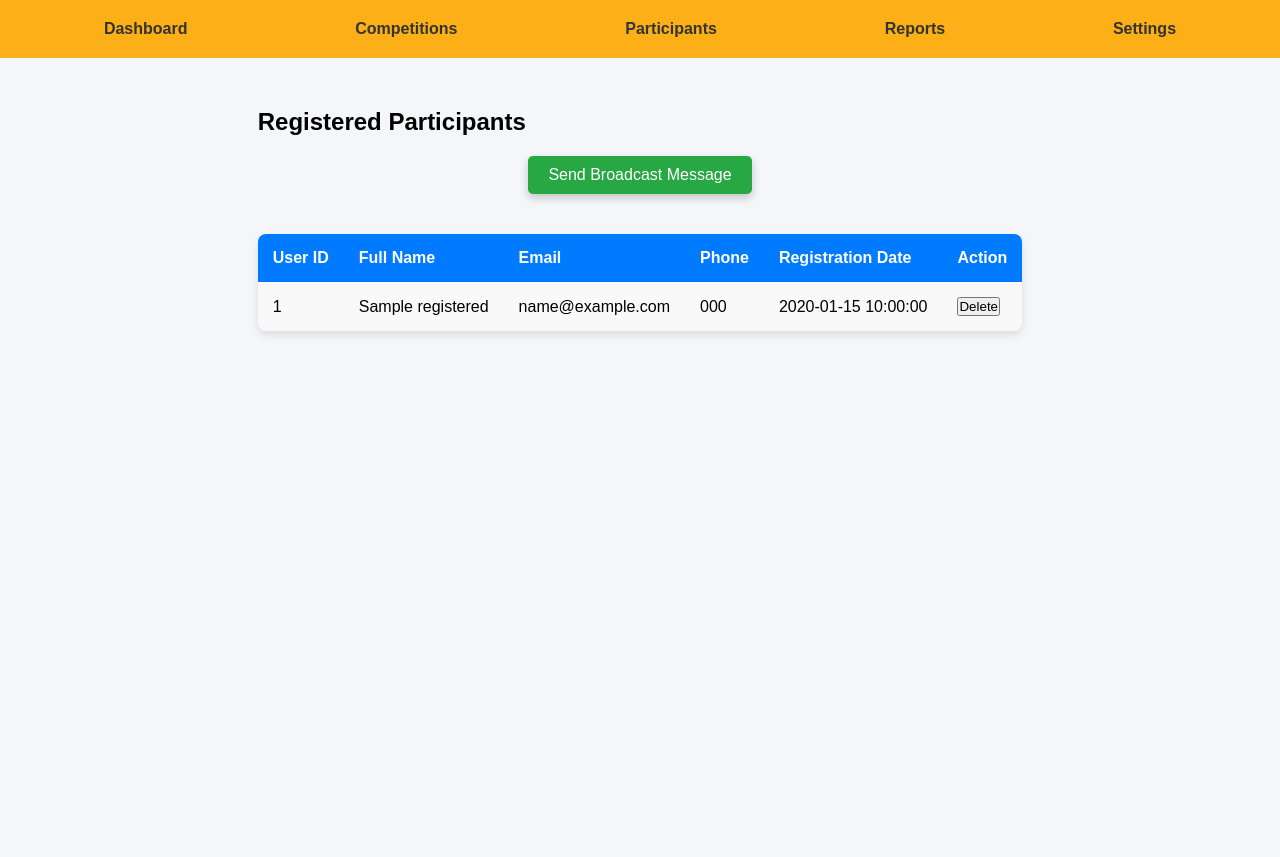
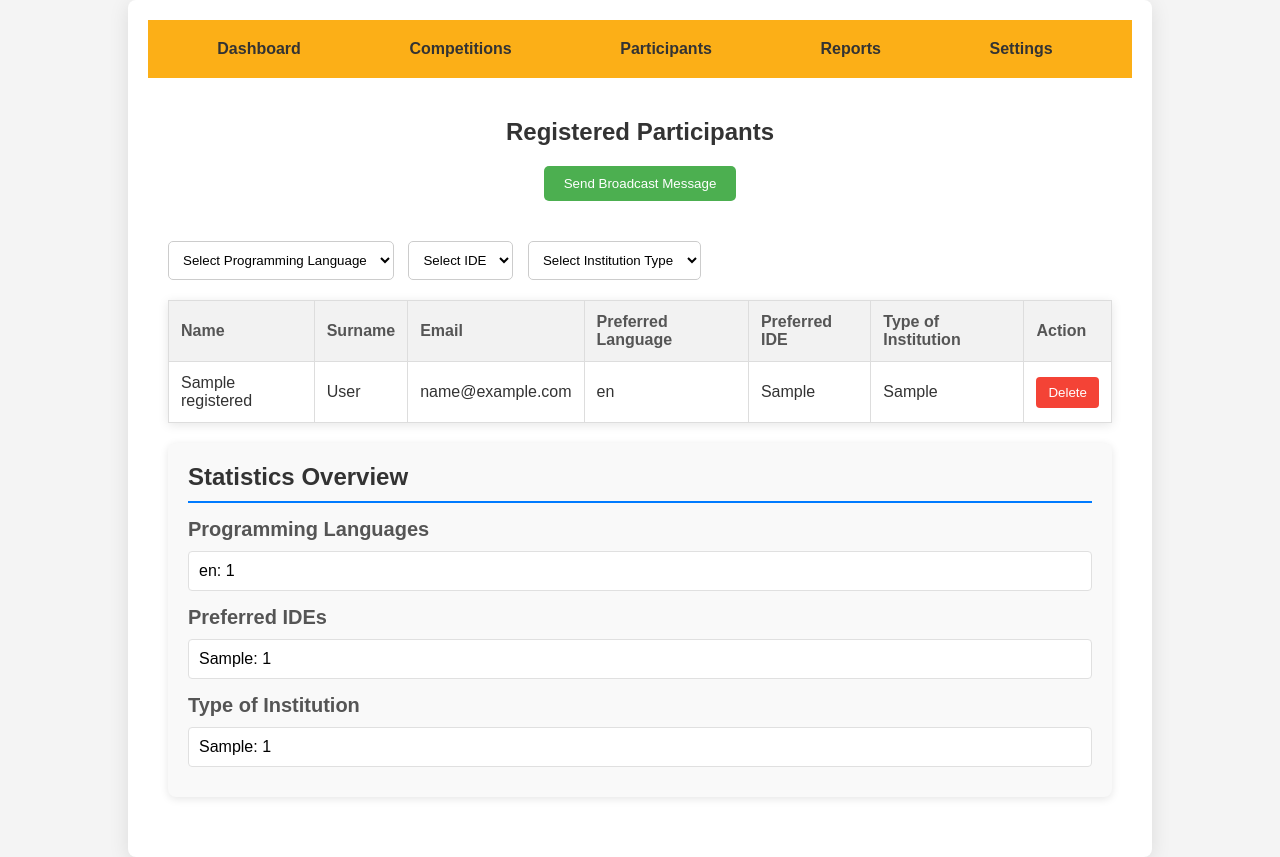
Before and after one commit to AbrahamCEO/Nust-Programming-Competition, a PHP site: page /participants.php in a window 1280 px wide. Before the commit the page ends 335 px from the top, so only its background shows below. Run offline with PHP 8.4, Linux system fonts and the light colour scheme; the visitor is signed in with stand-in values (Sample User, id 1); tables that the repository leaves empty or names only in its code hold one stand-in row (values such as "Sample post").

Commit message:
added more info and stats to the participants page

```diff
--- a/participants.php
+++ b/participants.php
@@ -9,78 +9,36 @@ if (!isset($_SESSION['email'])) {
 // Include database connection file
 include("db_connection.php");
 
-// Fetch registered users
-$query = "SELECT * FROM registered";
+// Fetch registered users including name and surname
+$query = "SELECT name, surname, email, preferred_language, preferred_ide, type_of_institution FROM registered";
 $result = mysqli_query($conn, $query);
 
-// Check for query error
 if (!$result) {
     die("Query failed: " . mysqli_error($conn));
 }
 
 // Handle broadcast form submission
 if ($_SERVER["REQUEST_METHOD"] == "POST" && isset($_POST['broadcast'])) {
-    $title = $_POST['title'];
-    $message = $_POST['message'];
-
-    if (!empty($title) && !empty($message)) {
-        // Insert broadcast into the broadcasts table
-        $insert_query = "INSERT INTO broadcasts (title, message) VALUES ('$title', '$message')";
-        if (mysqli_query($conn, $insert_query)) {
-            // Insert into announcements table
-            $announcement_query = "INSERT INTO announcements (title, message) VALUES ('$title', '$message')";
-            mysqli_query($conn, $announcement_query); // Ignore error handling for simplicity
-
-            // Fetch all emails from the registered users
-            $email_query = "SELECT email FROM registered";
-            $email_result = mysqli_query($conn, $email_query);
-
-            if ($email_result) {
-                // Send email to each registered user
-                while ($row = mysqli_fetch_assoc($email_result)) {
-                    $to = $row['email'];
-                    $subject = $title;
-                    $body = $message;
-                    $headers = "From: no-reply@yourdomain.com\r\n"; // Replace with your domain
-
-                    // Send email
-                    mail($to, $subject, $body, $headers);
-                }
-                // Redirect to the same page to prevent re-submission
-                header("Location: participants.php?success=1");
-                exit;
-            } else {
-                echo "<script>alert('Error fetching emails: " . mysqli_error($conn) . "');</script>";
-            }
-        } else {
-            echo "<script>alert('Error inserting broadcast: " . mysqli_error($conn) . "');</script>";
-        }
-    } else {
-        echo "<script>alert('Title and message cannot be empty.');</script>";
-    }
+    // Add your broadcast handling code here if needed
 }
 
 // Handle user deletion
 if ($_SERVER["REQUEST_METHOD"] == "POST" && isset($_POST['delete_user'])) {
-    $email = trim(strtolower($_POST['email']));
+    // Add your user deletion handling code here if needed
+}
 
-    // Delete user from registered table based on email
-    $delete_registered_query = "DELETE FROM registered WHERE LOWER(TRIM(email)) = '$email'";
-    $delete_login_query = "DELETE FROM login WHERE LOWER(TRIM(email)) = '$email'";
+// Fetch statistics for programming languages, IDEs, and institution types
+$statistics_query = "
+    SELECT preferred_language, preferred_ide, type_of_institution, COUNT(*) AS count
+    FROM registered
+    GROUP BY preferred_language, preferred_ide, type_of_institution
+";
+$statistics_result = mysqli_query($conn, $statistics_query);
 
-    // Perform deletion with error handling
-    if (mysqli_query($conn, $delete_registered_query)) {
-        if (mysqli_query($conn, $delete_login_query)) {
-            // Redirect to the same page with a success message
-            header("Location: participants.php?delete_success=1");
-            exit;
-        } else {
-            echo "<script>alert('Error deleting user from login table: " . mysqli_error($conn) . "');</script>";
+if (!$statistics_result) {
+    die("Statistics query failed: " . mysqli_error($conn));
 }
-    } else {
-        echo "<script>alert('Error deleting user from registered table: " . mysqli_error($conn) . "');</script>";
-    }
-}
+
 ?>
 
 <!DOCTYPE html>
@@ -91,68 +49,185 @@ if ($_SERVER["REQUEST_METHOD"] == "POST" && isset($_POST['delete_user'])) {
     <title>Registered Participants - NUST Competitions</title>
     <link rel="stylesheet" href="admin_styles.css">
     <style>
+    body {
+        font-family: Arial, sans-serif;
+        margin: 0;
+        padding: 0;
+        background-color: #f4f4f4;
+    }
+    .admin-container {
+        width: 80%;
+        margin: auto;
+        overflow: hidden;
+        background: #fff;
+        padding: 20px;
+        border-radius: 8px;
+        box-shadow: 0 4px 20px rgba(0, 0, 0, 0.1);
+    }
+    nav {
+        margin-bottom: 20px;
+    }
+    nav ul {
+        list-style: none;
+        padding: 0;
+    }
+    nav ul li {
+        display: inline;
+        margin-right: 10px;
+    }
+    nav ul li a {
+        text-decoration: none;
+        color: #333;
+        font-weight: bold;
+    }
+    .participants-container {
+        padding: 20px;
+    }
+    .page-header {
+        text-align: center;
+        margin-bottom: 20px;
+        font-size: 24px;
+        color: #333;
+    }
     .broadcast-button {
-            display: inline-block;
-            margin: 20px auto;
+        background-color: #4CAF50;
+        color: white;
         padding: 10px 20px;
-            background-color: #28a745;
-            color: #fff;
         border: none;
         border-radius: 5px;
-            font-size: 16px;
         cursor: pointer;
-            text-align: center;
-            box-shadow: 0px 4px 8px rgba(0, 0, 0, 0.2);
+        margin-bottom: 20px;
+        transition: background-color 0.3s ease;
     }
-
     .broadcast-button:hover {
-            background-color: #218838;
+        background-color: #45a049;
     }
-
     .broadcast-form {
-            display: none;
-            margin: 20px auto;
+        display: none; /* Initially hidden */
+        margin: 20px 0;
         padding: 20px;
-            max-width: 500px;
+        border: 1px solid #ddd;
+        border-radius: 5px;
         background-color: #f9f9f9;
-            border-radius: 8px;
-            box-shadow: 0px 4px 8px rgba(0, 0, 0, 0.1);
+        box-shadow: 0 2px 5px rgba(0, 0, 0, 0.1);
     }
-
-        .participants-container {
-            max-width: 1000px;
-            margin: 50px auto;
+    .broadcast-form input, .broadcast-form textarea {
+        width: calc(100% - 22px);
+        padding: 10px;
+        margin-bottom: 10px;
+        border: 1px solid #ccc;
+        border-radius: 5px;
     }
-
     .participants-table {
         width: 100%;
         border-collapse: collapse;
+        margin-bottom: 20px;
+        box-shadow: 0 2px 10px rgba(0, 0, 0, 0.1);
+    }
+    .participants-table th, .participants-table td {
+        border: 1px solid #ddd;
+        padding: 12px;
+        text-align: left;
+        transition: background-color 0.3s ease;
+    }
+    .participants-table th {
+        background-color: #f2f2f2;
+        color: #555;
+        font-weight: bold;
+    }
+    .participants-table tr:hover {
+        background-color: #f5f5f5;
+    }
+    .participants-table td {
+        color: #333;
+    }
+    .participants-table button {
+        background-color: #f44336;
+        color: white;
+        border: none;
+        padding: 8px 12px;
+        border-radius: 4px;
+        cursor: pointer;
+        transition: background-color 0.3s ease;
+    }
+    .participants-table button:hover {
+        background-color: #d32f2f;
+    }
+    .statistics {
         margin-top: 20px;
-            background-color: #f9f9f9;
-            border-radius: 8px;
-            overflow: hidden;
-            box-shadow: 0 4px 8px rgba(0, 0, 0, 0.1);
+    }
+    .statistics h3 {
+        margin-bottom: 10px;
+        color: #333;
+    }
+    .filter-container {
+        margin-bottom: 20px;
+    }
+    .filter-container select {
+        padding: 10px;
+        margin-right: 10px;
+        border: 1px solid #ccc;
+        border-radius: 5px;
+        background-color: #fff;
+        transition: border-color 0.3s ease;
+    }
+    .filter-container select:hover {
+        border-color: #888;
+    }
+    /* Responsive design */
+    @media (max-width: 600px) {
+        nav ul li {
+            display: block;
+            margin: 5px 0;
+        }
+        .broadcast-button {
+            width: 100%;
+        }
     }
 
-        .participants-table th, .participants-table td {
-            padding: 15px;
-            text-align: left;
+    .statistics {
+        background-color: #f9f9f9; /* Light background for contrast */
+        border-radius: 8px; /* Rounded corners */
+        box-shadow: 0 2px 8px rgba(0, 0, 0, 0.1); /* Subtle shadow */
+        padding: 20px; /* Inner spacing */
+        margin: 20px 0; /* Outer spacing */
     }
 
-        .participants-table th {
-            background-color: #007bff;
-            color: #fff;
-            font-weight: 600;
+    .statistics h3 {
+        font-size: 24px; /* Main heading size */
+        color: #333; /* Darker color for contrast */
+        border-bottom: 2px solid #007BFF; /* Blue bottom border */
+        padding-bottom: 10px; /* Padding below the heading */
+        margin-bottom: 15px; /* Margin below the heading */
     }
 
-        .participants-table tr:nth-child(even) {
-            background-color: #f2f2f2;
+    .statistics h4 {
+        font-size: 20px; /* Subheading size */
+        color: #555; /* Slightly lighter color */
+        margin: 15px 0 10px; /* Spacing above and below */
     }
 
-        .participants-table tr:hover {
-            background-color: #e9f5ff;
+    .statistics ul {
+        list-style: none; /* Remove default list style */
+        padding: 0; /* Remove padding */
     }
+
+    .statistics li {
+        background-color: #fff; /* White background for list items */
+        border: 1px solid #e0e0e0; /* Light gray border */
+        border-radius: 4px; /* Rounded corners */
+        padding: 10px; /* Padding within list items */
+        margin-bottom: 10px; /* Space between list items */
+        transition: background-color 0.3s, transform 0.3s; /* Smooth transition */
+    }
+
+    .statistics li:hover {
+        background-color: #f0f8ff; /* Light blue on hover */
+        transform: translateY(-2px); /* Lift effect on hover */
+    }
+
     </style>
+
     <script>
         function toggleBroadcastForm() {
             var form = document.getElementById('broadcastForm');
@@ -176,7 +251,6 @@ if ($_SERVER["REQUEST_METHOD"] == "POST" && isset($_POST['delete_user'])) {
     <div class="participants-container">
         <h2 class="page-header">Registered Participants</h2>
 
-        <!-- Broadcast button and form -->
         <div style="text-align: center; margin-bottom: 20px;">
             <button class="broadcast-button" onclick="toggleBroadcastForm()">Send Broadcast Message</button>
         </div>
@@ -187,43 +261,105 @@ if ($_SERVER["REQUEST_METHOD"] == "POST" && isset($_POST['delete_user'])) {
             <button type="submit" name="broadcast">Send Broadcast</button>
         </form>
 
-        <?php if (mysqli_num_rows($result) > 0): ?>
+        <div class="filter-container">
+            <form method="GET" action="">
+                <select name="language" onchange="this.form.submit()">
+                    <option value="">Select Programming Language</option>
+                    <option value="Python" <?= (isset($_GET['language']) && $_GET['language'] === 'Python') ? 'selected' : ''; ?>>Python</option>
+                    <option value="Java" <?= (isset($_GET['language']) && $_GET['language'] === 'Java') ? 'selected' : ''; ?>>Java</option>
+                    <option value="JavaScript" <?= (isset($_GET['language']) && $_GET['language'] === 'JavaScript') ? 'selected' : ''; ?>>JavaScript</option>
+                    <option value="C++" <?= (isset($_GET['language']) && $_GET['language'] === 'C++') ? 'selected' : ''; ?>>C++</option>
+                </select>
+                <select name="ide" onchange="this.form.submit()">
+                    <option value="">Select IDE</option>
+                    <option value="VSCode" <?= (isset($_GET['ide']) && $_GET['ide'] === 'VSCode') ? 'selected' : ''; ?>>VSCode</option>
+                    <option value="PyCharm" <?= (isset($_GET['ide']) && $_GET['ide'] === 'PyCharm') ? 'selected' : ''; ?>>PyCharm</option>
+                    <option value="Eclipse" <?= (isset($_GET['ide']) && $_GET['ide'] === 'Eclipse') ? 'selected' : ''; ?>>Eclipse</option>
+                </select>
+                <select name="institution" onchange="this.form.submit()">
+                    <option value="">Select Institution Type</option>
+                    <option value="University" <?= (isset($_GET['institution']) && $_GET['institution'] === 'University') ? 'selected' : ''; ?>>University</option>
+                    <option value="College" <?= (isset($_GET['institution']) && $_GET['institution'] === 'College') ? 'selected' : ''; ?>>College</option>
+                    <option value="High School" <?= (isset($_GET['institution']) && $_GET['institution'] === 'High School') ? 'selected' : ''; ?>>High School</option>
+                </select>
+            </form>
+        </div>
+
         <table class="participants-table">
             <thead>
                 <tr>
-                        <th>User ID</th>
-                        <th>Full Name</th>
+                    <th>Name</th>
+                    <th>Surname</th>
                     <th>Email</th>
-                        <th>Phone</th>
-                        <th>Registration Date</th>
+                    <th>Preferred Language</th>
+                    <th>Preferred IDE</th>
+                    <th>Type of Institution</th>
                     <th>Action</th>
                 </tr>
             </thead>
             <tbody>
-                    <?php while ($user = mysqli_fetch_assoc($result)): ?>
+                <?php while ($row = mysqli_fetch_assoc($result)): ?>
                     <tr>
-                            <td><?php echo htmlspecialchars($user['id']); ?></td>
-                            <td><?php echo htmlspecialchars($user['name']); ?></td>
-                            <td><?php echo htmlspecialchars($user['email']); ?></td>
-                            <td><?php echo htmlspecialchars($user['contact_number']); ?></td>
-                            <td><?php echo htmlspecialchars($user['registration_date']); ?></td>
+                        <td><?= htmlspecialchars($row['name']); ?></td>
+                        <td><?= htmlspecialchars($row['surname']); ?></td>
+                        <td><?= htmlspecialchars($row['email']); ?></td>
+                        <td><?= htmlspecialchars($row['preferred_language']); ?></td>
+                        <td><?= htmlspecialchars($row['preferred_ide']); ?></td>
+                        <td><?= htmlspecialchars($row['type_of_institution']); ?></td>
                         <td>
-                                <form method="POST" action="" style="display: inline;">
-                                    <input type="hidden" name="email" value="<?php echo htmlspecialchars($user['email']); ?>">
-                                    <button type="submit" name="delete_user" onclick="return confirm('Are you sure you want to delete this user?');">
-                                        Delete
-                                    </button>
+                            <form method="POST" action="">
+                                <input type="hidden" name="user_email" value="<?= htmlspecialchars($row['email']); ?>">
+                                <button type="submit" name="delete_user">Delete</button>
                             </form>
                         </td>
                     </tr>
                 <?php endwhile; ?>
             </tbody>
         </table>
-        <?php else: ?>
-            <p>No registered participants found.</p>
-        <?php endif; ?>
+
+        <div class="statistics">
+            <h3>Statistics Overview</h3>
+
+            <h4>Programming Languages</h4>
+            <ul>
+                <?php
+                $languages_query = "SELECT preferred_language, COUNT(*) AS count FROM registered GROUP BY preferred_language";
+                $languages_result = mysqli_query($conn, $languages_query);
+
+                while ($language = mysqli_fetch_assoc($languages_result)): ?>
+                    <li><?= htmlspecialchars($language['preferred_language']); ?>: <?= $language['count']; ?></li>
+                <?php endwhile; ?>
+            </ul>
+
+            <h4>Preferred IDEs</h4>
+            <ul>
+                <?php
+                $ides_query = "SELECT preferred_ide, COUNT(*) AS count FROM registered GROUP BY preferred_ide";
+                $ides_result = mysqli_query($conn, $ides_query);
+
+                while ($ide = mysqli_fetch_assoc($ides_result)): ?>
+                    <li><?= htmlspecialchars($ide['preferred_ide']); ?>: <?= $ide['count']; ?></li>
+                <?php endwhile; ?>
+            </ul>
+
+            <h4>Type of Institution</h4>
+            <ul>
+                <?php
+                $institutions_query = "SELECT type_of_institution, COUNT(*) AS count FROM registered GROUP BY type_of_institution";
+                $institutions_result = mysqli_query($conn, $institutions_query);
+
+                while ($institution = mysqli_fetch_assoc($institutions_result)): ?>
+                    <li><?= htmlspecialchars($institution['type_of_institution']); ?>: <?= $institution['count']; ?></li>
+                <?php endwhile; ?>
+            </ul>
+        </div>
     </div>
 </div>
 
 </body>
 </html>
+
+<?php
+// Close database connection
+mysqli_close($conn);
+?>
```
Lines whose indentation alone changed are shown as unchanged.
